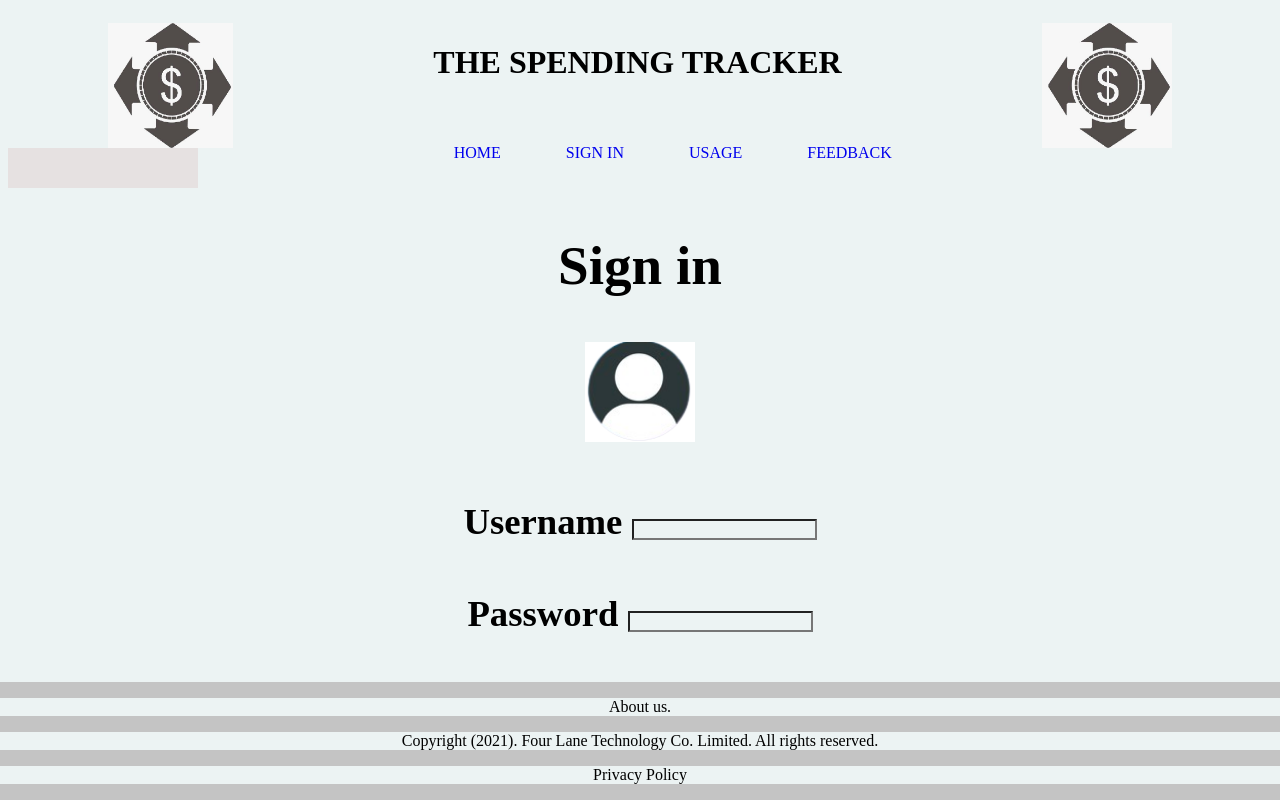
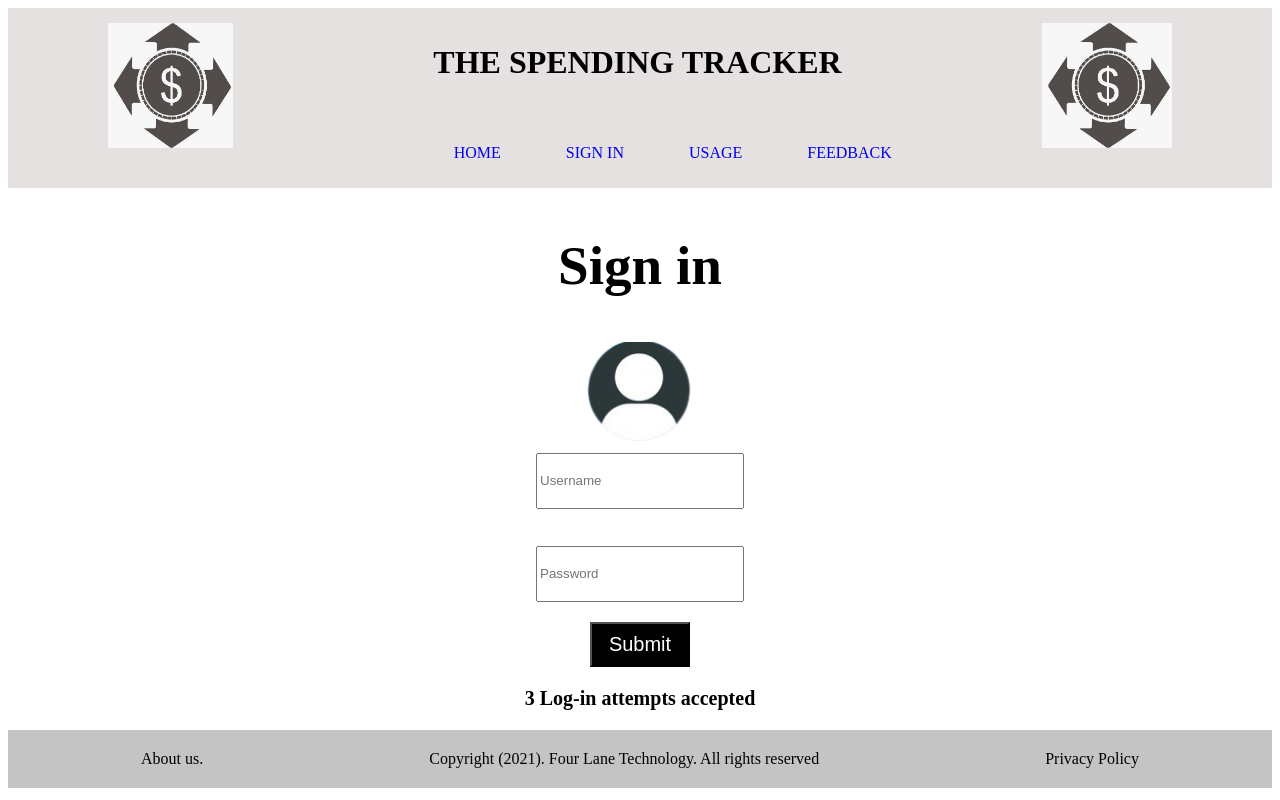
Before and after one commit to CKmwaa/Spending-Tracker, a plain HTML site: page index.html in a window 1280 px wide. Drawn offline with Linux system fonts and the light colour scheme.

Commit message:
Add styles

```diff
--- a/css/index.css
+++ b/css/index.css
@@ -1,6 +1,3 @@
-*{
-    background-color: rgb(236, 243, 243);
-}
 .first{
     color: black;
     text-align: center;
@@ -9,15 +6,6 @@
 .second{
     text-align: center;
     font-size: 20px;
-}
-.footer {
-    position: fixed;
-    left: 0;
-    bottom: 0;
-    width: 100%;
-    background-color: #c4c4c4;
-    color: black;
-    text-align: center;
 }
 header{
     background-color:#e6e1e1;
@@ -58,3 +46,30 @@ nav>ul>li>a:hover{
     color: #11f505;
     opacity: 1;
 }
+footer{
+display: flex;
+justify-content: space-around;
+background-color: #c4c4c4;
+padding: 20px;
+}
+.copyright{
+    text-align: center;
+}
+.user {
+    height: 50px;
+    width: 200px;
+    margin-bottom: 5ex;
+}
+.password{
+    height: 50px;
+    width: 200px;
+}
+.submit{
+    height:45px;
+    width: 100px;
+    font-size: 20px;
+    font-weight: 200;
+    background-color: black;
+    color: white;
+    margin-top: 20px;
+}
--- a/index.html
+++ b/index.html
@@ -30,18 +30,26 @@
     <div class="first">
     <h2> Sign in </h2>
     <img id="image2" src="Sign.png" width="110px" height="100px">
-    <h4>Username <input></h4>
-    <h4>Password <input></h4>
-    <button type="submit">Submit</button>
+    <form>
+        <input type="Username" name="Username" placeholder="Username" class="user">
+    </form>
+<form>
+    <input type = "Password" name="Password" placeholder="Password" class="password">
+</form>
+    <button class = "submit" type="submit">Submit</button>
     </div>
     <div class="second">
     <p> <strong>3 Log-in attempts accepted</strong></p>
  </div>
- <div class="footer">
-    <p> About us. </p>
-    <p> Copyright (2021). Four Lane Technology Co. Limited.
-        All rights reserved. </p>
-    <p> Privacy Policy </p>
-</div>
+ <footer>
+     <div> About us. </div>
+     <div class="Copyright">
+         Copyright (2021). Four Lane Technology.
+            All rights reserved
+        </div>
+         <div>
+             Privacy Policy
+         </div>
+ </footer>
 </body>
 </html>
```
